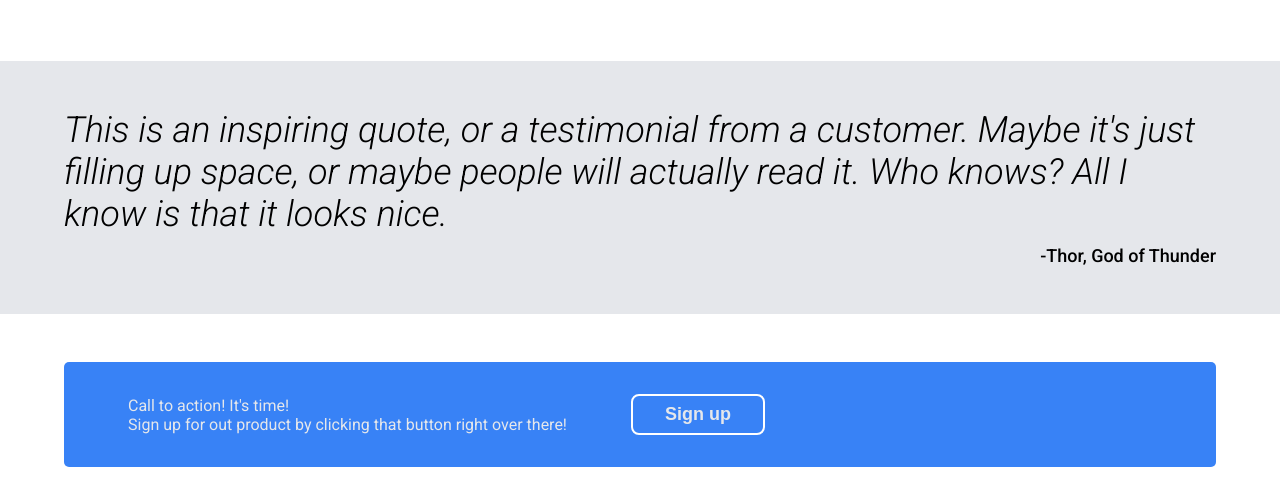
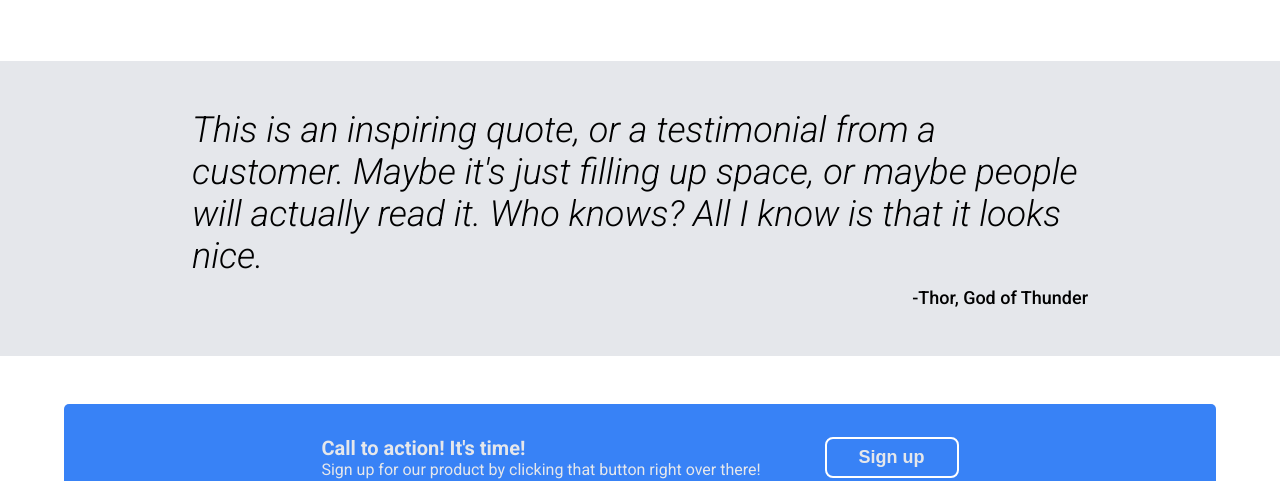
Before and after one commit to MattSchreyer/landing-page-project, a plain HTML site: page index.html in a window 1280 px wide. Shown: the part 474-955 px from the top of the page. Drawn offline with Linux system fonts and the light colour scheme.

Commit message:
Finalize layout changes for content addition

```diff
--- a/index.html
+++ b/index.html
@@ -55,7 +55,7 @@
     <div class="calltoact">
         <div class="acttext">
             <div>Call to action! It's time!</div>
-            <p>Sign up for out product by clicking that button right over there!</p>
+            <p>Sign up for our product by clicking that button right over there!</p>
         </div>
         <button class="signup">Sign up</button>
     </div>
--- a/style.css
+++ b/style.css
@@ -49,7 +49,11 @@ li {
     margin: 0;
     padding: 1em 2em;
     gap: 32px;
-    justify-content: space-between;
+    justify-content: center;
+}
+
+.hero * {
+    max-width: 800px;
 }
 
 .hero img {
@@ -92,6 +96,10 @@ li {
     align-items: center;
 }
 
+.card *{
+    max-width: 300px;
+}
+
 .card img {
     border: 2px solid #3882f6;
     border-radius: 8px;
@@ -99,7 +107,14 @@ li {
 
 .quotediv {
     background-color: #e5e7eb;
-    padding: 3em 4em;
+    padding: 3em 12em;
+    display: flex;
+    flex-direction: column;
+    align-items: center;
+}
+
+.quotediv *{
+    max-width: 1000px;
 }
 
 .quotediv p {
@@ -112,7 +127,8 @@ li {
     text-align: right;
     font-size: large;
     font-weight: 500;
-    margin-top: 10px;;
+    margin-top: 10px;
+    margin-left: auto;
 }
 
 .calltoact {
@@ -125,9 +141,15 @@ li {
     display: flex;
     gap: 4em;
     align-items: center;
+    justify-content: center;
 }
 .calltoact button {
     border: solid 2px white;
+}
+
+.acttext div{
+    font-weight: 600;
+    font-size: 20px;
 }
 
 .footer , .footer a{
```
